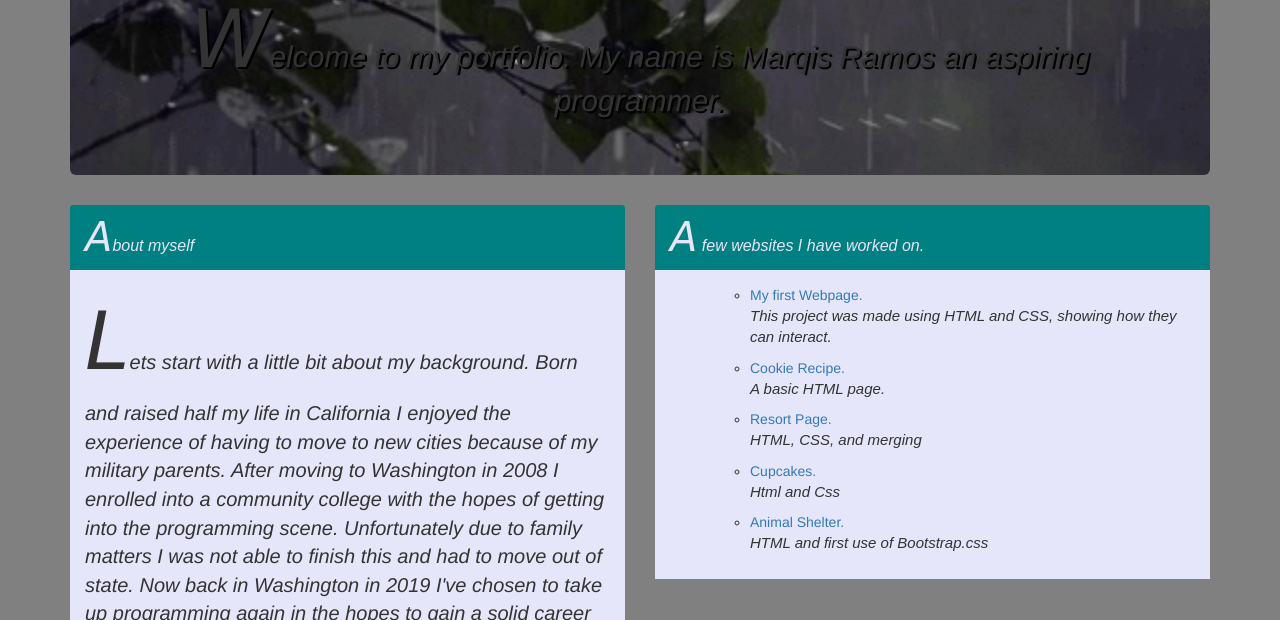
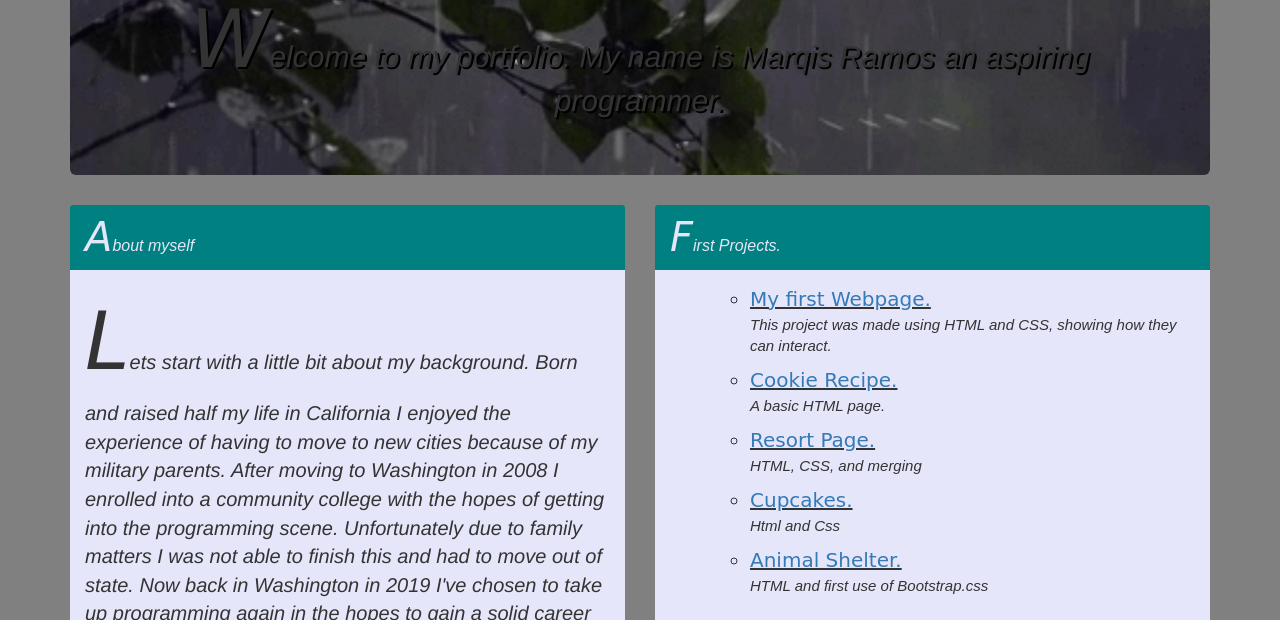
Before and after one commit to Torrent67/Epicodus-Independent-Porject1, a plain HTML site: page index.html in a window 1280 px wide. Shown: the part 180-800 px from the top of the page. Drawn offline with Linux system fonts and the light colour scheme.

Commit message:
added more style changes

```diff
--- a/css/styles.css
+++ b/css/styles.css
@@ -59,6 +59,10 @@ body{
   font-style: oblique;
   font-family: cursive;
 }
+.link{
+  font-size: 20px;
+  font-family: cursive;
+}
 .description{
   font-size: 15px;
   font-style: italic;
--- a/index.html
+++ b/index.html
@@ -25,20 +25,20 @@
         </div>
         <div class="col-md-6">
           <div class="panel-heading">
-            <h2 class="panel-title"><span class="fancy2">A</span> few websites I have worked on.</h2>
+            <h2 class="panel-title"><span class="fancy2">F</span>irst Projects.</h2>
           </div>
           <div class="panel-body">
             <ol>
               <ul>
-                <li><a href="https://github.com/Torrent67/first-webpage.git">My first Webpage.</a></li>
+                <li class="link"><u><a href="https://github.com/Torrent67/first-webpage.git">My first Webpage.</a></u></li>
                 <p class="description">This project was made using HTML and CSS, showing how they can interact.</p>
-                <li><a href="https://github.com/Torrent67/cookie-rep.git">Cookie Recipe.</a></li>
+                <li class="link"><u><a href="https://github.com/Torrent67/cookie-rep.git">Cookie Recipe.</a></u></li>
                 <p class="description">A basic HTML page.</p>
-                <li><a href="https://github.com/Torrent67/Epicodus-Resort-Project.git">Resort Page.</a></li>
+                <li class="link"><u><a href="https://github.com/Torrent67/Epicodus-Resort-Project.git">Resort Page.</a></u></li>
                 <p class="description">HTML, CSS, and merging</p>
-                <li><a href ="https://github.com/Torrent67/Epicodus-Resort-Project.git">Cupcakes.</a></li>
+                <li class="link"><u><a href ="https://github.com/Torrent67/Epicodus-Resort-Project.git">Cupcakes.</a></u></li>
                 <p class="description">Html and Css</p>
-                <li><a href="https://github.com/Torrent67/epicodus-animal-shelter.git">Animal Shelter.</a>
+                <li class="link"><u><a href="https://github.com/Torrent67/epicodus-animal-shelter.git">Animal Shelter.</a></u>
                   <p class="description">HTML and first use of Bootstrap.css<p>
                   </ul>
                 </ol>
```
